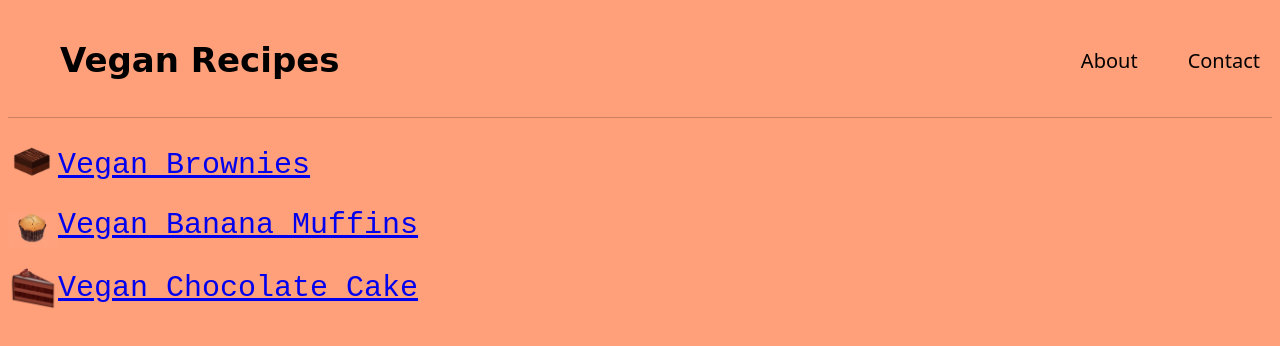
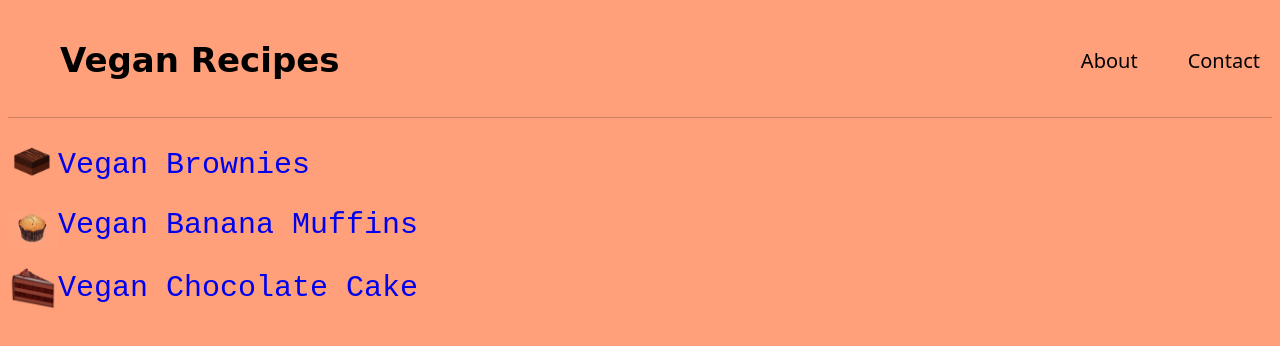
Before and after one commit to mhlowry/odin-recipes, a plain HTML site: page index.html in a window 1280 px wide. Drawn offline with Linux system fonts and the light colour scheme.

Commit message:
Added hover to index page list

```diff
--- a/index.html
+++ b/index.html
@@ -15,9 +15,21 @@
         </ul>
     </nav>
         <div id="recipe-list">
-            <span class="recipe-link"><img src="./images/brownie-emoji.png" alt="A small picture of a brownie" width="50px" height="auto"><a href="./recipes/vegan-brownies.html">Vegan Brownies</a></span>
-            <span class="recipe-link"><img src="./images/muffin-emoji.png" alt="A small picture of a muffin" width="50px" height="auto"><a href="./recipes/vegan-banana-muffins.html">Vegan Banana Muffins</a></span>
-            <span class="recipe-link"><img src="./images/cake-emoji.png" alt="A small picture of a chocolate cake" width="50px" height="auto"><a href="./recipes/vegan-chocolate-cake.html">Vegan Chocolate Cake</a></span>
+            <span class="recipe-link">
+                <a href="./recipes/vegan-brownies.html">
+                    <img src="./images/brownie-emoji.png" alt="A small picture of a brownie" width="50px" height="auto">Vegan Brownies
+                </a>
+            </span>
+            <span class="recipe-link">
+                <a href="./recipes/vegan-banana-muffins.html">
+                    <img src="./images/muffin-emoji.png" alt="A small picture of a muffin" width="50px" height="auto">Vegan Banana Muffins
+                </a>
+            </span>
+            <span class="recipe-link">
+                <a href="./recipes/vegan-chocolate-cake.html">
+                    <img src="./images/cake-emoji.png" alt="A small picture of a chocolate cake" width="50px" height="auto">Vegan Chocolate Cake
+                </a>
+            </span>
         </div>
     </body>
 </html>
--- a/style.css
+++ b/style.css
@@ -71,13 +71,22 @@ nav a {
     flex-direction: column;
     gap: 1em;
     margin-top: 15px;
+    width: fit-content;
+    flex: auto;
 }
 
 .recipe-link {
     font-size: 30px;
     font-family: 'Courier New', Courier, monospace;
-    display: block;
     margin: 5px 0px;
+}
+
+.recipe-link a {
+    text-decoration: none;
+}
+
+.recipe-link a:hover {
+    background-color: orange;
 }
 
 .recipe-link img {
@@ -93,6 +102,7 @@ nav a {
 }
 
 .recipe-item {
+    flex: 1;
     margin: 20px;
 }
 
```
